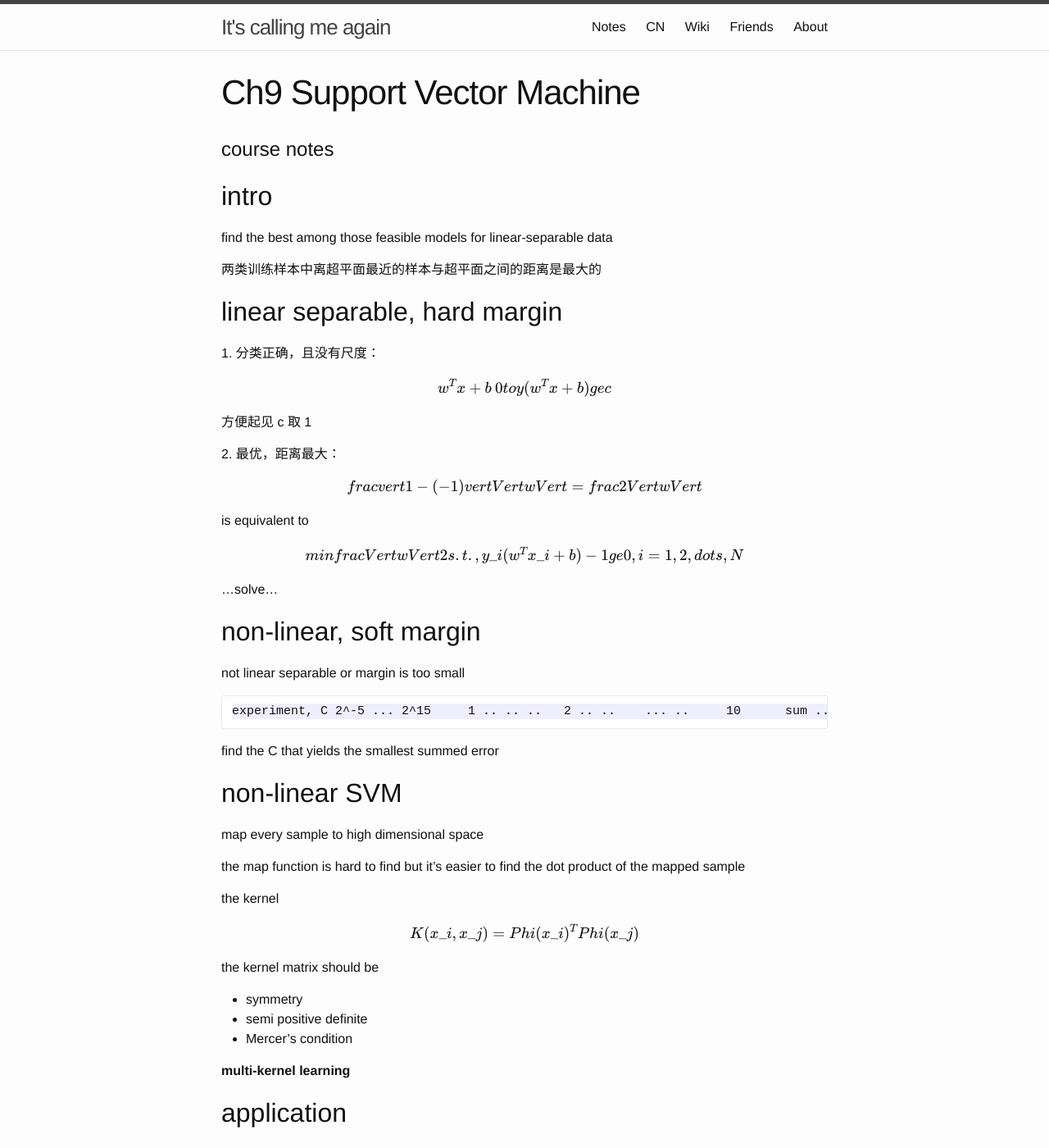
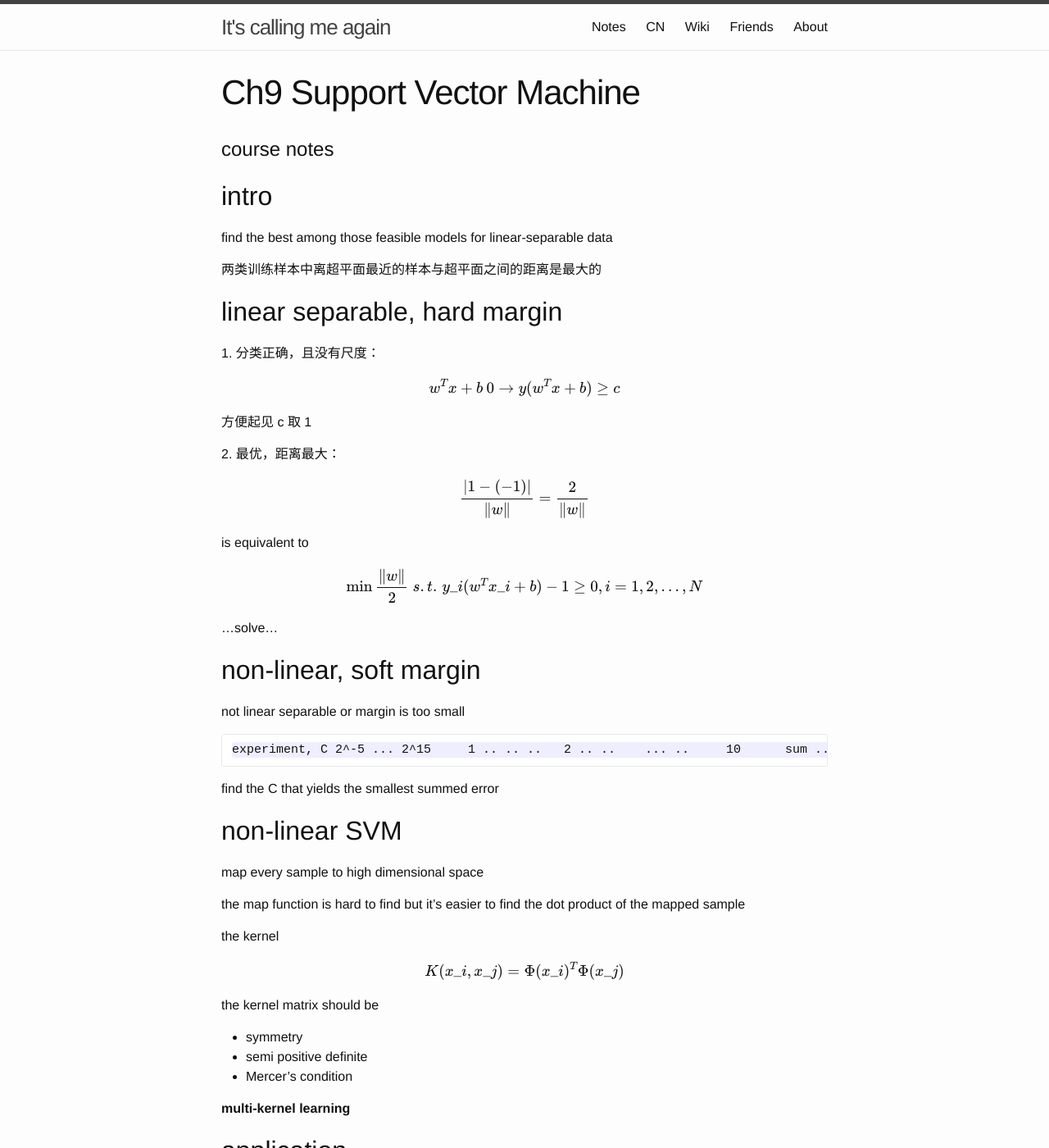
Before and after one commit to zxteloiv/zxteloiv.github.io, a Jekyll site: the page built from wiki/pattern_recognition/Ch9_Support_Vector_Machine/index.md, in a window 1280 px wide and 1400 px high. Shown: the whole window at 82% size. Built offline with Jekyll 4.4.1, drawn with Linux system fonts in a browser that asks for light colours; formulas are drawn with MathJax 3.

Commit message:
fix mysterious repeated slash in formula

```diff
--- a/wiki/pattern_recognition/Ch9_Support_Vector_Machine/index.md
+++ b/wiki/pattern_recognition/Ch9_Support_Vector_Machine/index.md
@@ -17,19 +17,19 @@ find the best among those feasible models for linear-separable data
 
 1\. 分类正确，且没有尺度：
 
-$$w^Tx + b \> 0 \\to y(w^Tx + b) \\ge c$$
+$$w^Tx + b \> 0 \to y(w^Tx + b) \ge c$$
 
 方便起见 c 取 1
 
 2\. 最优，距离最大：
 
-$$\\frac{\\vert 1 - (-1) \\vert}{\\Vert w \\Vert} = \\frac{2}{\\Vert w \\Vert}$$
+$$\frac{\vert 1 - (-1) \vert}{\Vert w \Vert} = \frac{2}{\Vert w \Vert}$$
 
 is equivalent to
 
 $$
-\\min \\frac{\\Vert w \\Vert}{2} \\
-s.t. \\, y\_i(w^Tx\_i + b) - 1 \\ge 0, i = 1, 2, \\dots, N
+\min \frac{\Vert w \Vert}{2} \
+s.t. \, y\_i(w^Tx\_i + b) - 1 \ge 0, i = 1, 2, \dots, N
 $$
 
 ...solve...
@@ -51,7 +51,7 @@ the map function is hard to find but it's easier to find the dot product of the
 the kernel
 
 $$
-K(x\_i, x\_j) = \\Phi(x\_i)^T\\Phi(x\_j)
+K(x\_i, x\_j) = \Phi(x\_i)^T\Phi(x\_j)
 $$
 
 the kernel matrix should be
```
